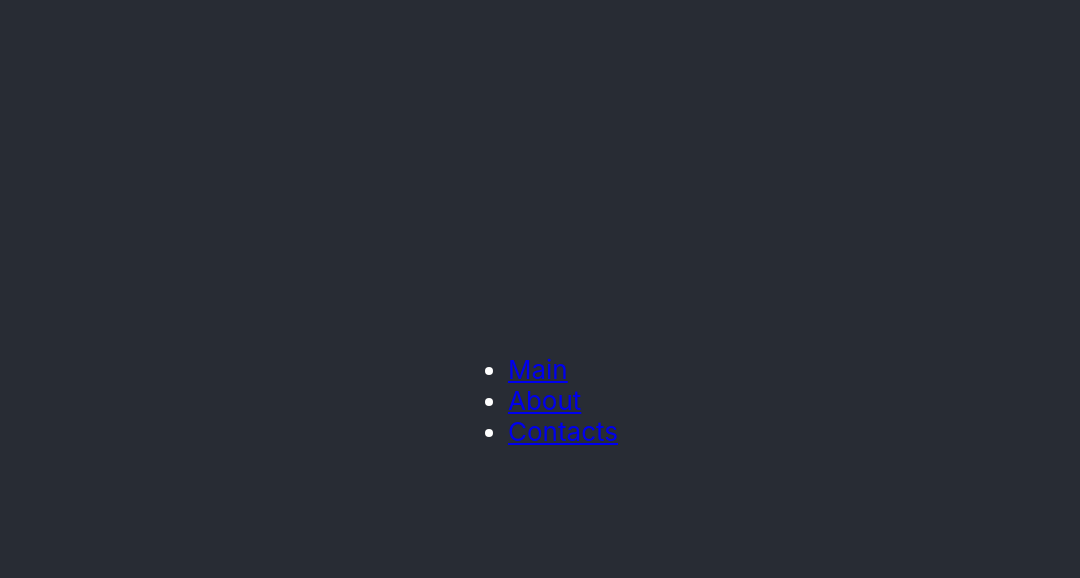
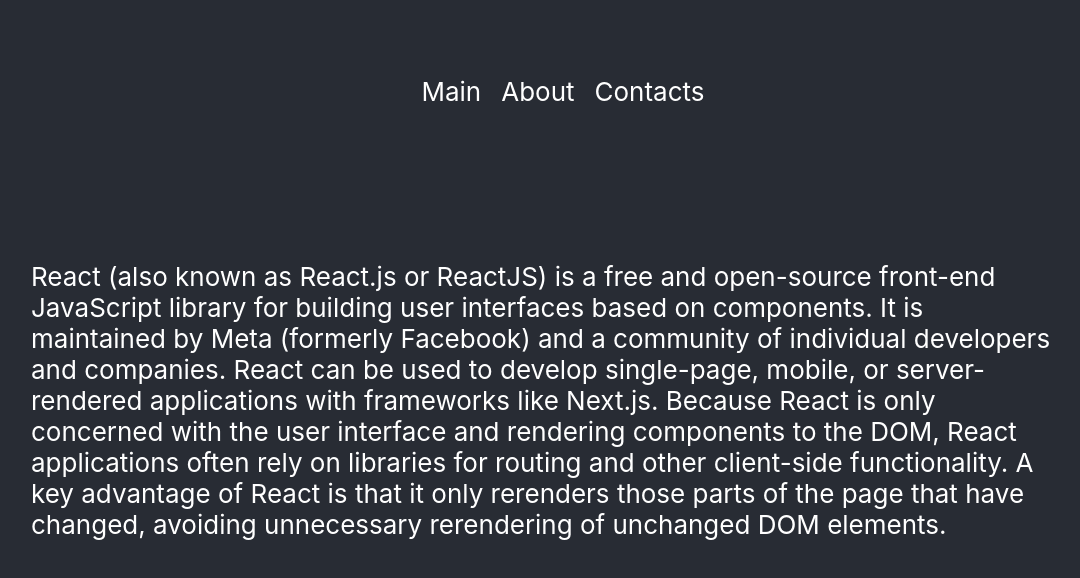
Before and after one commit to BaigaUsu/hw50, a React (Create React App) app: page /about in a window 1280 px wide. Shown: the top 578 px of the page, without its empty margins (97-1177 px from the left). Built offline with nearby package versions, Linux system fonts and the light colour scheme.

Commit message:
2 пункт

```diff
--- a/src/About.js
+++ b/src/About.js
@@ -4,6 +4,10 @@
     return(
         <div className="App-header">
             <Menu/>
+            <p>
+                React (also known as React.js or ReactJS) is a free and open-source front-end JavaScript library for building user interfaces based on components. It is maintained by Meta (formerly Facebook) and a community of individual developers and companies.
+                React can be used to develop single-page, mobile, or server-rendered applications with frameworks like Next.js. Because React is only concerned with the user interface and rendering components to the DOM, React applications often rely on libraries for routing and other client-side functionality. A key advantage of React is that it only rerenders those parts of the page that have changed, avoiding unnecessary rerendering of unchanged DOM elements.
+            </p>
         </div>
     )
 }
--- a/src/Contacts.js
+++ b/src/Contacts.js
@@ -1,9 +1,14 @@
 import { Menu } from "./Menu";
+import './Contacts.module.css'
 
 export function Contacts() {
     return(
         <div className="App-header">
             <Menu/>
+            <div>
+                <div>Facebook: <a target="_blank" href="https://www.facebook.com/react">https://www.facebook.com/react</a></div>
+                <div>Facebook: <a target="_blank" href="https://twitter.com/reactjs">https://twitter.com/reactjs</a></div>
+            </div>
         </div>
     )
 }
--- /dev/null
+++ b/src/Contacts.module.css
@@ -0,0 +1,7 @@
+a {
+    color: green;
+}
+
+a:hover {
+    color: red;
+}
--- a/src/Menu.js
+++ b/src/Menu.js
@@ -1,13 +1,13 @@
 import { NavLink } from "react-router-dom";
+import classes from './Menu.module.css'
 
 export function Menu() {
     return(
-        <div>
-            <ul>
-                <li><NavLink to='/'>Main</NavLink></li>
-                <li><NavLink to='/about'>About</NavLink></li>
-                <li><NavLink to='/contacts'>Contacts</NavLink></li>
-            </ul>
-        </div>
+        <ul className={classes.Menu}>
+            <li><NavLink className={classes.MenuLink} to='/'>Main</NavLink></li>
+            <li><NavLink className={classes.MenuLink} to='/about'>About</NavLink></li>
+            <li><NavLink className={classes.MenuLink} to='/contacts'>Contacts</NavLink></li>
+        </ul>
+
     )
 }
--- /dev/null
+++ b/src/Menu.module.css
@@ -0,0 +1,25 @@
+.Menu {
+    display: flex;
+    gap: 20px;
+    position: absolute;
+    top: 50px;
+}
+
+.Menu li {
+    list-style-type: none;
+}
+
+.MenuLink {
+    color: white;
+    text-decoration: none;
+    transition: 0.5s;
+}
+
+.MenuLink:hover {
+    color: grey;
+    transition: 0.5s;
+}
+
+p {
+    padding: 0 10%;
+}
```
